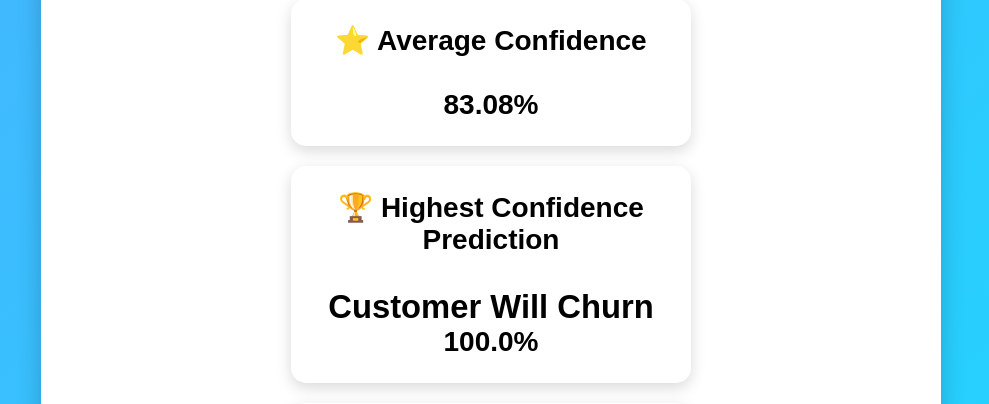
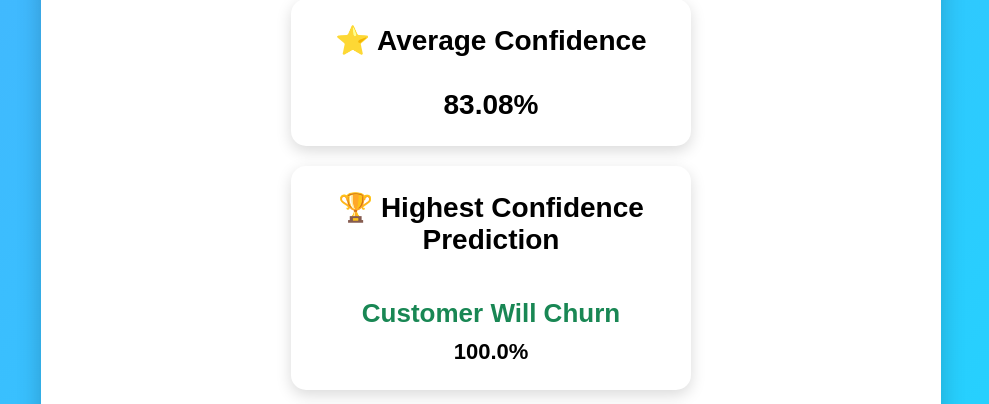
Before and after one commit to Shivnarayan0099/customer-churn-prediction, a Flask app: page /dashboard in a window 1280 px wide. Shown: the part 626-1030 px from the top of the page, without its empty margins (149-1138 px from the left). Run offline with Flask 3, Linux system fonts and the light colour scheme; data comes from the database, SQL or seed files in the repository; parts of the project's set-up code (start-up, migrations or seed data) failed here and were passed over.

Commit message:
Add highest confidence prediction analytics

```diff
--- a/templates/dashboard.html
+++ b/templates/dashboard.html
@@ -23,6 +23,22 @@
             text-align:center;
 
         }
+
+        .card h3{
+
+    margin-top:10px;
+    color:#198754;
+    font-size:26px;
+
+}
+
+.card p{
+
+    font-size:22px;
+    margin-top:10px;
+    font-weight:bold;
+
+}
 
         .recent-card{
 
```
